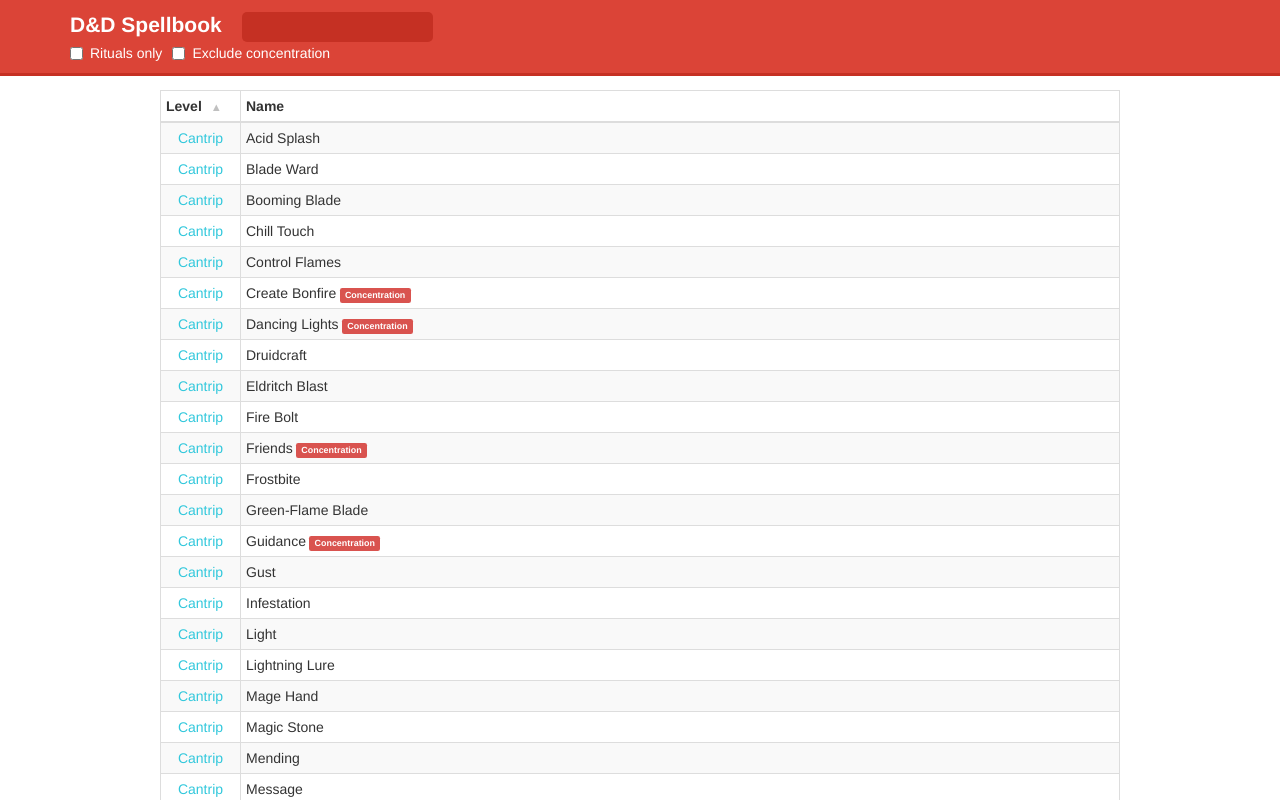
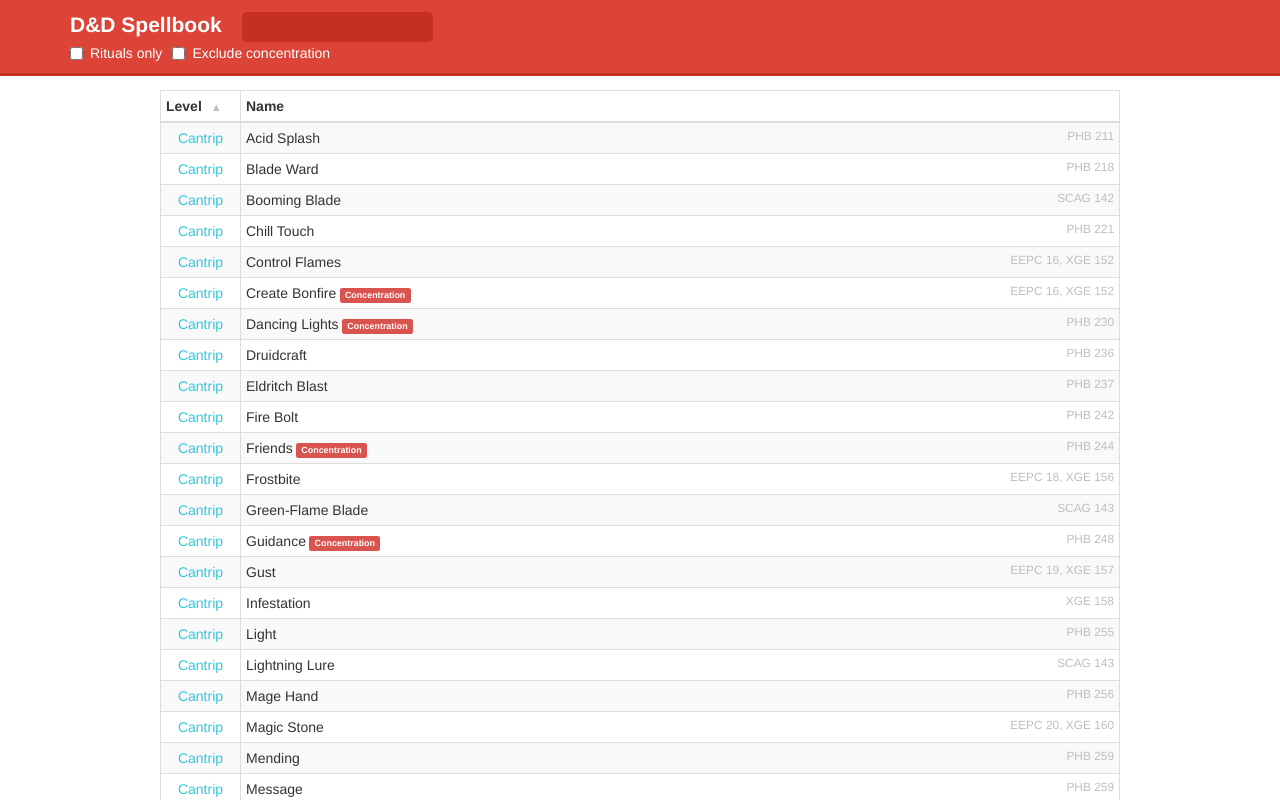
Before and after one commit to bwhetherington/dnd-spellbook, a React app: page / in a window 1280 px wide. Shown: the top 800 px of the page. Built offline with nearby package versions, Linux system fonts and the light colour scheme.

Commit message:
added sources to main list

```diff
--- a/src/components/SpellList.js
+++ b/src/components/SpellList.js
@@ -62,10 +62,15 @@
     text-align: left;
 `;
 
+const SourceHolder = styled.small`
+    float: right;
+    color: rgb(190, 190, 190);
+`;
+
 const SpellRow = (props) => (
     <tr onClick={() => props.onSpellClick(props.spell)} >
         <LevelCol level={props.spell.level}>{capitalize(formatJustLevel(props.spell.level))}</LevelCol>
-        <NameCol>{props.spell.name}<SpellTagHolder><SpellTag ritual={props.spell.ritual} concentration={props.spell.concentration} /></SpellTagHolder></NameCol>
+        <NameCol>{props.spell.name}<SpellTagHolder><SpellTag ritual={props.spell.ritual} concentration={props.spell.concentration} /></SpellTagHolder><SourceHolder>{props.spell.page}</SourceHolder></NameCol>
     </tr>
 );
 
```
